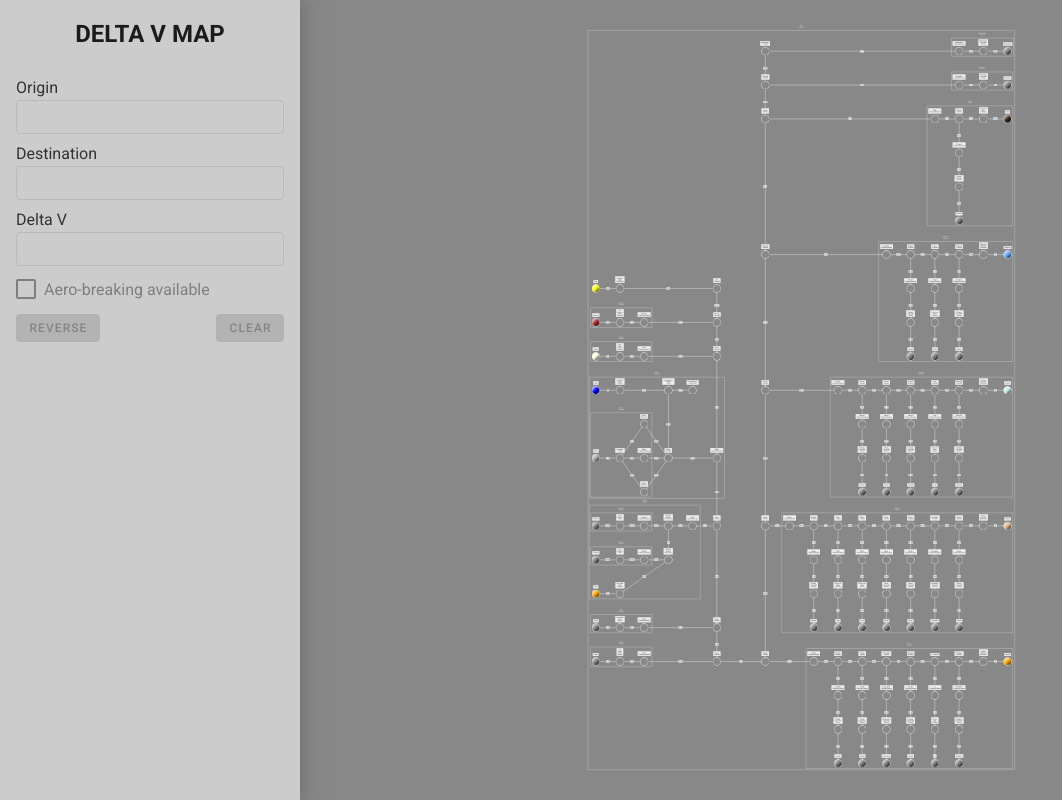
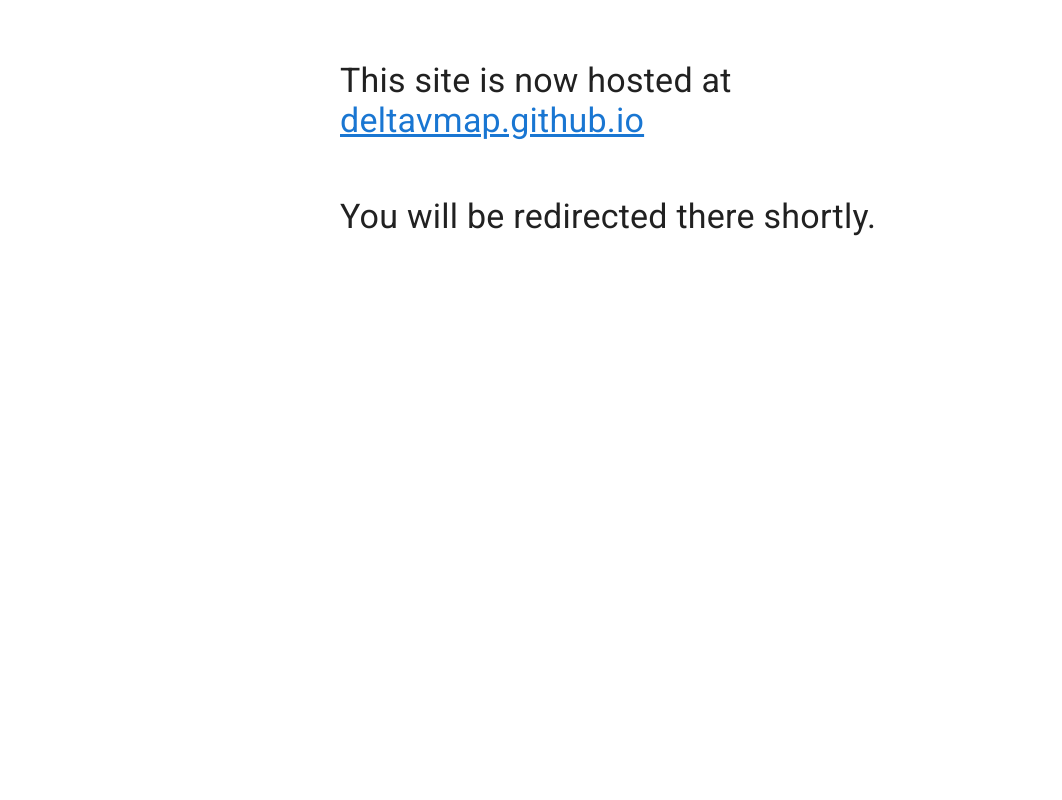
Before and after one commit to deltavmap/deltavmap, a Vue app: page / in a window 1280 px wide. Shown: the whole page, without its empty margins (0-1062 px from the left). Built offline with nearby package versions, Linux system fonts and the light colour scheme.

Commit message:
add redirect to deltavmap.github.io

```diff
--- a/public/index.html
+++ b/public/index.html
@@ -8,6 +8,7 @@
     <title><%= htmlWebpackPlugin.options.title %></title>
     <link rel="stylesheet" href="https://fonts.googleapis.com/css?family=Roboto:100,300,400,500,700,900">
     <link rel="stylesheet" href="https://cdn.jsdelivr.net/npm/@mdi/font@latest/css/materialdesignicons.min.css">
+    <meta http-equiv="refresh" content="5; url='https://deltavmap.github.io'" />
   </head>
   <!-- Global site tag (gtag.js) - Google Analytics -->
   <script async src="https://www.googletagmanager.com/gtag/js?id=G-Z6Q0K6CB77"></script>
--- a/src/App.vue
+++ b/src/App.vue
@@ -1,15 +1,17 @@
 <template>
   <v-app>
-    <DeltaVMap></DeltaVMap>
+    <v-container >
+      <div class="display-1 mt-12" style="margin: 0 auto; max-width: 600px">
+        <p>This site is now hosted at <a href="https://deltavmap.github.io">deltavmap.github.io</a></p>
+        <br>
+        <p>You will be redirected there shortly.</p>
+      </div>
+    </v-container>
   </v-app>
 </template>
 <script>
-import DeltaVMap from './components/DeltaVMap'
 
 export default {
-  name: 'App',
-  components: {
-    DeltaVMap
-  }
+  name: 'App'
 }
 </script>
```
